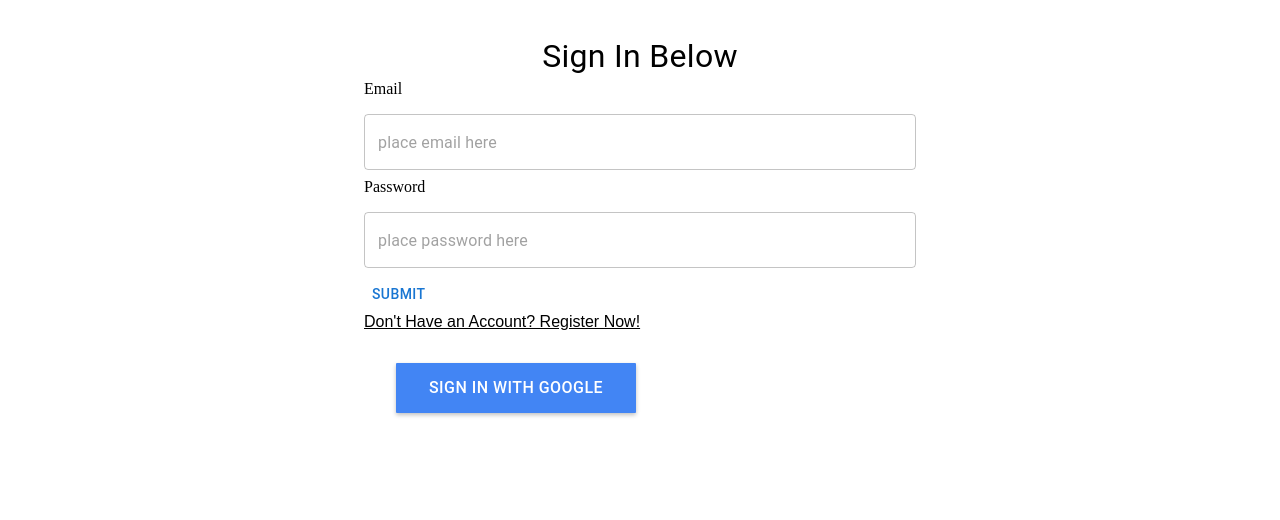
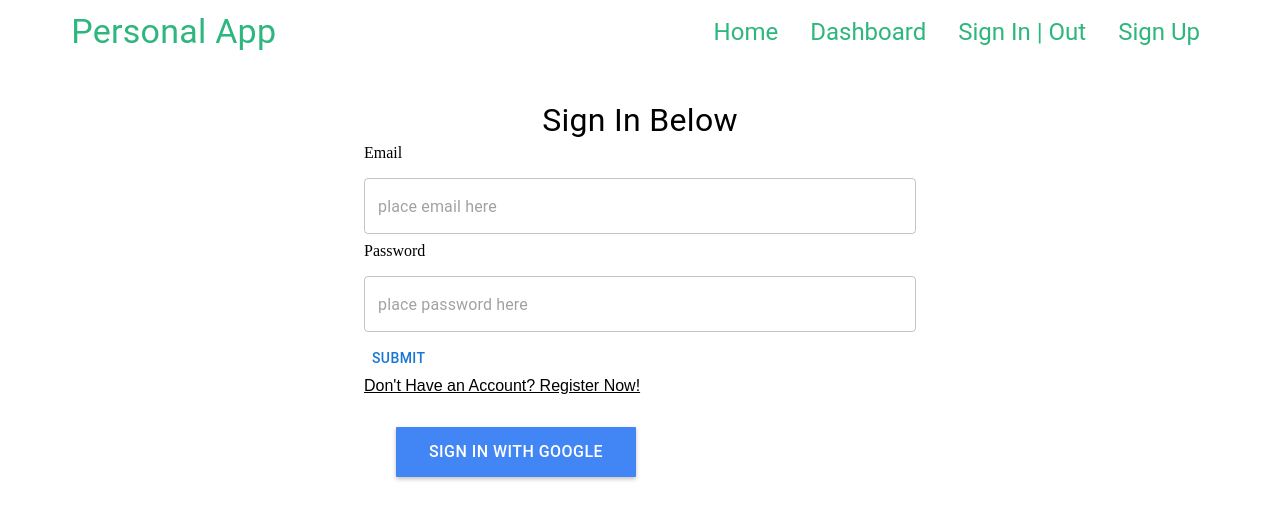
Before and after one commit to smcteague/personal-app, a React (Create React App) app: page /signin in a window 1280 px wide. Shown: the top 520 px of the page. Built offline with nearby package versions, Linux system fonts and the light colour scheme; the HTML template or start-up script is replaced by a standard one; what reactfire would draw is missing.

Commit message:
updated commit

```diff
--- a/src/components/SignIn/SignIn.tsx
+++ b/src/components/SignIn/SignIn.tsx
@@ -54,7 +54,7 @@ const signinStyles = {
         fontSize: '2em'
     },
     containerStyle: {
-        marginTop: '2em',
+        marginTop: '2em'
     },
     snackBar: {
         color: 'white',
@@ -62,7 +62,43 @@ const signinStyles = {
     }
 }
 
-const NavA = styled(Link) ({
+const Root = styled('div')({
+    padding: 0,
+    margin: 0
+})
+
+const NavbarContainer = styled('div')({
+    display: 'flex',
+    justifyContent: 'space-between',
+    alignItems: 'center'
+})
+
+const Logo = styled('div')({
+    margin: '0 0 0 0.45em',
+})
+
+const LogoA = styled(Link)({
+    listStyle: 'none',
+    textTransform: 'capitalize',
+    textDecoration: 'none',
+    color: '#2DB67E'
+})
+
+const LogoNavigation = styled('div')({
+    listStyle: 'none',
+    textTransform: 'capitalize',
+    textDecoration: 'none',
+    display: 'flex'
+})
+
+const NavA = styled(Link)({
+    display: 'block',
+    padding: '1em',
+    textDecoration: 'none',
+    color: '#2DB67E'
+})
+
+const NavB = styled(Link) ({
     display: 'block',
     color: 'black',
     fontFamily: 'sans-serif',
@@ -162,6 +198,26 @@ export const SignIn = () =>{
             });
     }
     return (
+        <Container>
+            <NavbarContainer>
+                <Logo>
+                    <LogoA to="/"><Typography variant='h4'>Personal App</Typography></LogoA>
+                </Logo>
+                <LogoNavigation>
+                    <li>
+                        <NavA to="/"><Typography variant='h5'>Home</Typography></NavA>
+                    </li>
+                    <li>
+                        <NavA to="/dashboard"><Typography variant='h5'>Dashboard</Typography></NavA>
+                    </li>
+                    <li>
+                        <NavA to="/signin"><Typography variant='h5'>Sign In | Out</Typography></NavA>
+                    </li>
+                    <li>
+                        <NavA to="/signup"><Typography variant='h5'>Sign Up</Typography></NavA>
+                    </li>
+                </LogoNavigation>
+            </NavbarContainer>
             <Container maxWidth='sm' sx={signinStyles.containerStyle}>
                 <Typography sx={signinStyles.typographyStyle}>
                     Sign In Below
@@ -177,13 +233,14 @@ export const SignIn = () =>{
                     </div>
                     <Button type='submit'>Submit</Button>
                 </form>
-            <NavA to = "/signup">Don't Have an Account? Register Now!</NavA>
+                <NavB to = "/signup">Don't Have an Account? Register Now!</NavB>
                 <GoogleButton open={open} onClick={handleSnackClose} />
                 <Snackbar message="Success" open={open} autoHideDuration={3000}>
                     <Alert severity='success'>
                         <AlertTitle>Succesful Sign In --- Redirect to Dashboard in 3 seconds</AlertTitle>
                     </Alert>
                 </Snackbar>
+            </Container>
         </Container>
     )
 }
@@ -221,6 +278,26 @@ export const SignUp = (props: userProps) => {
             });
     }
     return (
+        <Container>
+            <NavbarContainer>
+                <Logo>
+                    <LogoA to="/"><Typography variant='h4'>Personal App</Typography></LogoA>
+                </Logo>
+                <LogoNavigation>
+                    <li>
+                        <NavA to="/"><Typography variant='h5'>Home</Typography></NavA>
+                    </li>
+                    <li>
+                        <NavA to="/dashboard"><Typography variant='h5'>Dashboard</Typography></NavA>
+                    </li>
+                    <li>
+                        <NavA to="/signin"><Typography variant='h5'>Sign In | Out</Typography></NavA>
+                    </li>
+                    <li>
+                        <NavA to="/signup"><Typography variant='h5'>Sign Up</Typography></NavA>
+                    </li>
+                </LogoNavigation>
+            </NavbarContainer>
             <Container maxWidth='sm' sx={signinStyles.containerStyle}>
                 <Typography sx={signinStyles.typographyStyle}>
                     Create Your Account Below
@@ -242,5 +319,6 @@ export const SignUp = (props: userProps) => {
                     </Alert>
                 </Snackbar>
             </Container>
+        </Container>
     )
 }
```
Lines whose indentation alone changed are shown as unchanged.
